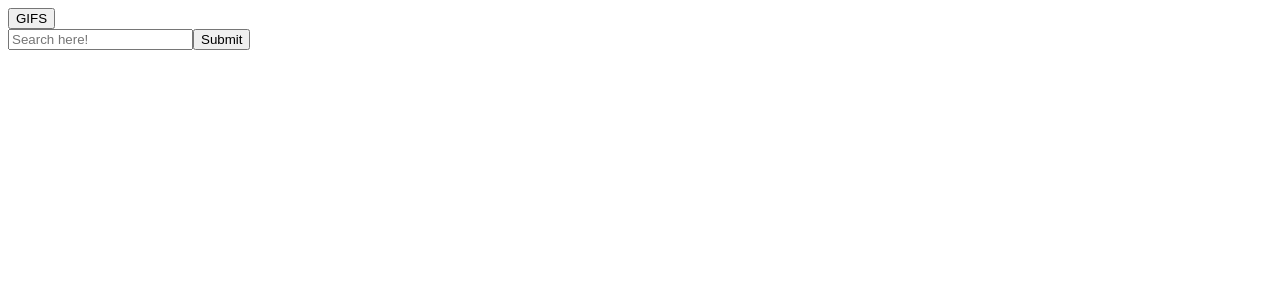
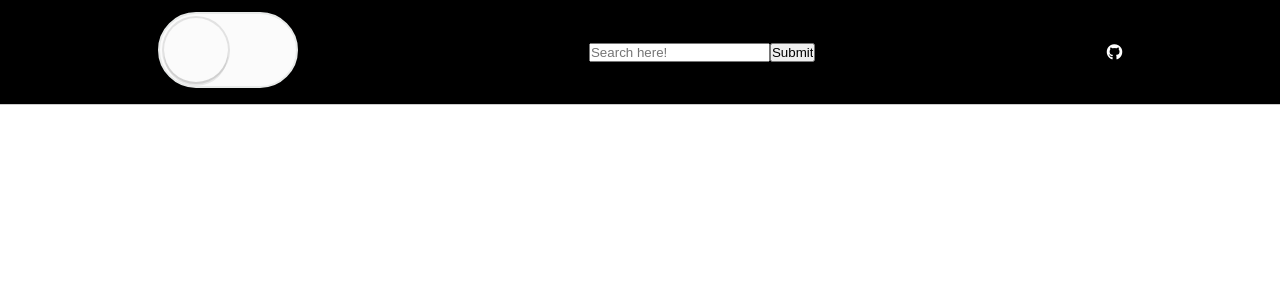
Before and after one commit to itsrojasleon/search-infinite-gifs, a React (Create React App) app: page / in a window 1280 px wide. Shown: the top 300 px of the page. Built offline with nearby package versions, Linux system fonts and the light colour scheme.

Commit message:
New component called Switch

```diff
--- a/public/index.html
+++ b/public/index.html
@@ -20,6 +20,14 @@
       Learn how to configure a non-root public URL by running `npm run build`.
     -->
     <title>React App</title>
+    <link rel="stylesheet" href="https://use.fontawesome.com/releases/v5.5.0/css/all.css" integrity="sha384-B4dIYHKNBt8Bc12p+WXckhzcICo0wtJAoU8YZTY5qE0Id1GSseTk6S+L3BlXeVIU" crossorigin="anonymous">
+    <style>
+      * {
+        margin: 0;
+        padding: 0;
+        box-sizing: border-box;
+      }
+    </style>
   </head>
   <body>
     <noscript>
--- a/src/components/Header.js
+++ b/src/components/Header.js
@@ -1,15 +1,30 @@
 import React from 'react';
+import styled from 'styled-components';
 import SearchBar from './SearchBar';
 import Toggle from './Toggle';
+
+const NavBar = styled.nav`
+  width: 100%;
+  border-bottom: 1px solid #ccc;
+  background-color: black;
+  padding: 12px;
+  display: flex;
+  justify-content: space-around;
+  align-items: center;
+`;
+const I = styled.i`
+  color: white;
+`;
 
 function Header() {
   // const [toggle, useToggle] = useState(false);
   // const toggled = () => useToggle(!toggle);
   return (
-    <>
+    <NavBar>
       <Toggle />
       <SearchBar />
-    </>
+      <I className="fab fa-github"></I>
+    </NavBar>
   );
 }
 export default Header;
--- /dev/null
+++ b/src/components/Switch.js
@@ -0,0 +1,51 @@
+import './switch-styles.css'
+import React from 'react'
+
+// STOP! You should not have to change anything in this file to
+// make it through the workshop. If tests are failing because of
+// this switch not having properties set correctly, then the
+// problem is probably in your implementation. Tip: Check
+// your `render` method or the `getTogglerProps` method
+// (if we've gotten to that part)
+
+// this is here to fill in for the onChange handler
+// we're not using onChange because it seems to behave
+// differently in codesandbox and locally :shrug:
+const noop = () => {}
+
+class Switch extends React.Component {
+  render() {
+    const {
+      on,
+      className = '',
+      'aria-label': ariaLabel,
+      onClick,
+      ...props
+    } = this.props
+    const btnClassName = [
+      className,
+      'toggle-btn',
+      on ? 'toggle-btn-on' : 'toggle-btn-off',
+    ]
+      .filter(Boolean)
+      .join(' ')
+    return (
+      <label
+        aria-label={ariaLabel || 'Toggle'}
+        style={{display: 'block'}}
+      >
+        <input
+          className="toggle-input"
+          type="checkbox"
+          checked={on}
+          onChange={noop}
+          onClick={onClick}
+          data-testid="toggle-input"
+        />
+        <span className={btnClassName} {...props} />
+      </label>
+    )
+  }
+}
+
+export default Switch;
--- a/src/components/Toggle.js
+++ b/src/components/Toggle.js
@@ -1,13 +1,16 @@
 import React from 'react';
 import { connect } from 'react-redux';
 import { toggleTerm } from '../actions';
+
+import Switch from './Switch';
 
 function Toggle ({ toggled, toggleTerm }) {
   const render = () => {
     return toggleTerm();
   }
   return (
-    <button onClick={render}>{toggled === false ? 'GIFS' : 'STICKERS'}</button>
+    // <button onClick={render}>{toggled === false ? 'GIFS' : 'STICKERS'}</button>
+    <Switch />
   );
 }
 function mapStateToProps({ toggle }) {
--- /dev/null
+++ b/src/components/switch-styles.css
@@ -0,0 +1,67 @@
+/*
+toggle styles copied and modified from
+https://codepen.io/mallendeo/pen/eLIiG
+by Mauricio Allende (https://mallendeo.com/)
+ */
+ .toggle-btn {
+  box-sizing: initial;
+  display: inline-block;
+  outline: 0;
+  width: 8em;
+  height: 4em;
+  position: relative;
+  cursor: pointer;
+  user-select: none;
+  background: #fbfbfb;
+  border-radius: 4em;
+  padding: 4px;
+  transition: all 0.4s ease;
+  border: 2px solid #e8eae9;
+}
+.toggle-input:focus + .toggle-btn::after,
+.toggle-btn:active::after {
+  box-sizing: initial;
+  box-shadow: 0 0 0 2px rgba(0, 0, 0, 0.1),
+    0 4px 0 rgba(0, 0, 0, 0.08), inset 0px 0px 0px 3px #9c9c9c;
+}
+.toggle-btn::after {
+  left: 0;
+  position: relative;
+  display: block;
+  content: '';
+  width: 50%;
+  height: 100%;
+  border-radius: 4em;
+  background: #fbfbfb;
+  transition: all 0.3s cubic-bezier(0.175, 0.885, 0.32, 1.275),
+    padding 0.3s ease, margin 0.3s ease;
+  box-shadow: 0 0 0 2px rgba(0, 0, 0, 0.1),
+    0 4px 0 rgba(0, 0, 0, 0.08);
+}
+.toggle-btn.toggle-btn-on::after {
+  left: 50%;
+}
+.toggle-btn.toggle-btn-on {
+  background: #86d993;
+}
+.toggle-btn.toggle-btn-on:active {
+  box-shadow: none;
+}
+.toggle-btn.toggle-btn-on:active::after {
+  margin-left: -1.6em;
+}
+.toggle-btn:active::after {
+  padding-right: 1.6em;
+}
+.toggle-input {
+  /* visually hidden but still accessible */
+  border: 0;
+  clip: rect(0 0 0 0);
+  height: 1px;
+  margin: -1px;
+  overflow: hidden;
+  padding: 0;
+  position: absolute;
+  width: 1px;
+  white-space: nowrap;
+}
```
